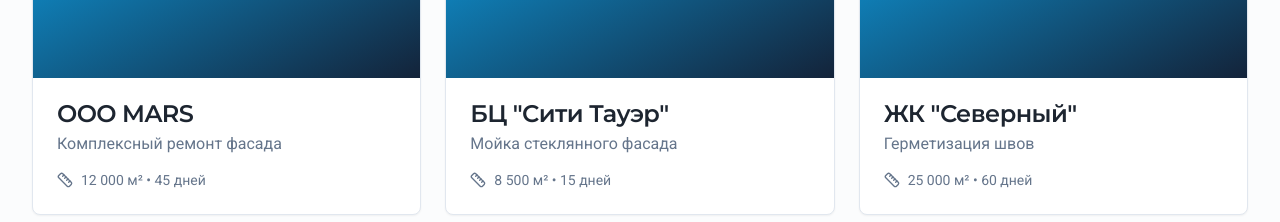
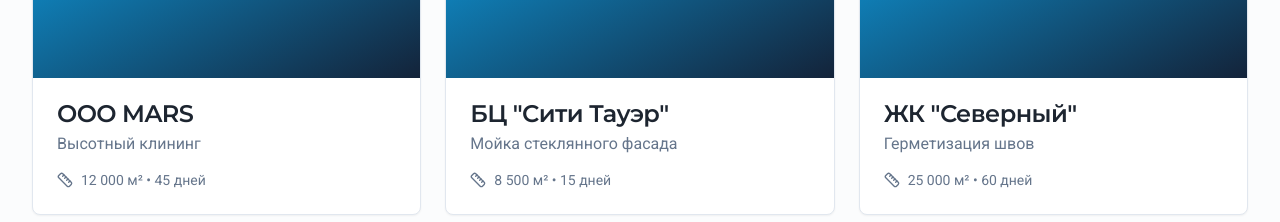
Before and after one commit to pr-poehali-dev/height-work-advertisement, a React (Vite) app: page / in a window 1280 px wide. Shown: the part 2320-2542 px from the top of the page. Built offline with nearby package versions, Linux system fonts and the light colour scheme.

Commit message:
Высотный клининг: добавлен модуль

```diff
--- a/src/pages/Index.tsx
+++ b/src/pages/Index.tsx
@@ -220,7 +220,7 @@ const Index = () => {
             {[
               {
                 title: 'ООО MARS',
-                description: 'Комплексный ремонт фасада',
+                description: 'Высотный клининг',
                 metrics: '12 000 м² • 45 дней',
               },
               {
```
